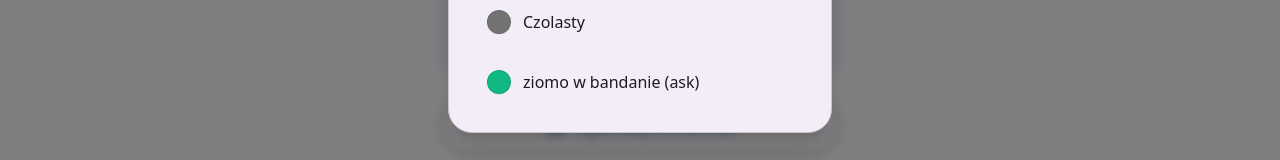
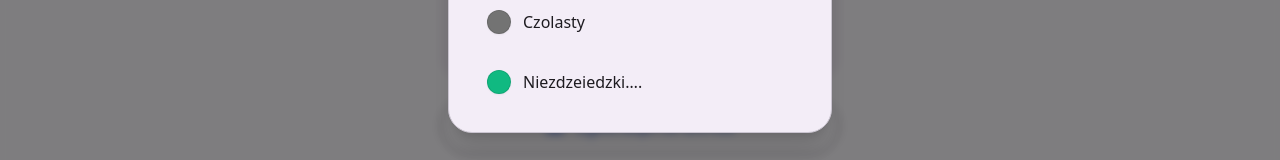
Before and after one commit to kcpru/programowanie-mobilne-fiszki, a React (Vite) app: page / in a window 1280 px wide. Both pictures are taken after a click on the button "Motyw i Wygląd". Shown: the part 535-695 px from the top of the page. Built offline with nearby package versions, Linux system fonts and the light colour scheme.

Commit message:
Update theme name

```diff
--- a/src/components/ThemeModal.tsx
+++ b/src/components/ThemeModal.tsx
@@ -16,7 +16,7 @@ const THEMES: { id: ColorTheme; label: string; color: string }[] = [
   { id: "theme-shrek", label: "Siergiej Fialko", color: "bg-[#ef4444]" },
   { id: "theme-panther", label: "Menadżer inpostu", color: "bg-[#f59e0b]" },
   { id: "theme-smurf", label: "Czolasty", color: "bg-[#737373]" },
-  { id: "theme-ziomo", label: "ziomo w bandanie (ask)", color: "bg-[#10b981]" }, // zielony
+  { id: "theme-ziomo", label: "Niezdzeiedzki….", color: "bg-[#10b981]" }, // zielony
 ];
 
 export function ThemeModal({
```
